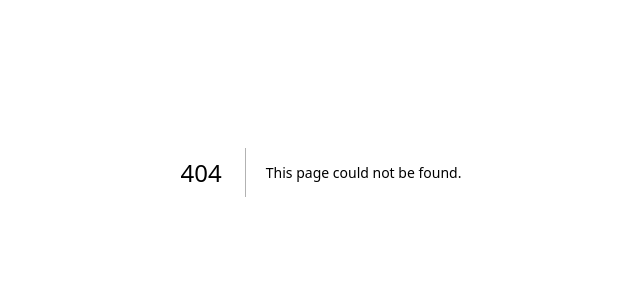
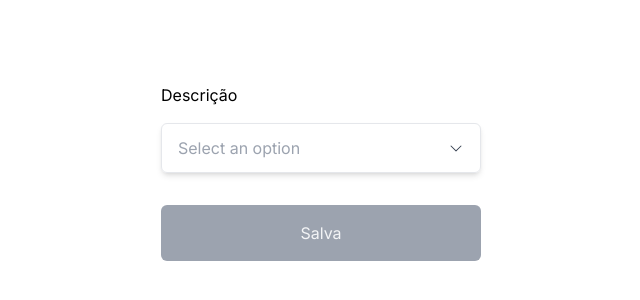
Before and after one commit to valdenirtrevisan/template-app-next, a Next.js app: page /form-examples in a window 1280 px wide. Before the commit this address had no page. Shown: the part 228-528 px from the top of the page, without its empty margins (319-959 px from the left). Built offline with nearby package versions, Linux system fonts and the light colour scheme.

Commit message:
componente de autocomplete e adiciona lib para montar um form de exemplo utilizando o componente

```diff
--- /dev/null
+++ b/src/Components/AutoComplete.tsx
@@ -0,0 +1,124 @@
+import { CaretDown, CircleNotch } from '@phosphor-icons/react';
+import clsx from 'clsx';
+import debounce from 'lodash.debounce';
+import { FocusEvent, useEffect, useRef, useState } from 'react';
+
+const options = [
+  { id: 1, label: 'option 1' },
+  { id: 2, label: 'option 2' },
+  { id: 3, label: 'option 3' },
+];
+
+type Option = {
+  id: number | string;
+  label: string;
+};
+
+type AutoCompleteProps = {
+  onChange: (value: Option) => void;
+};
+
+function delay(ms: number) {
+  return new Promise((resolve) => setTimeout(resolve, ms));
+}
+
+async function getOptions(search?: string) {
+  await delay(500);
+  return !search
+    ? options
+    : options.filter((o) =>
+        o.label.toLowerCase().startsWith(search.toLowerCase()),
+      );
+}
+
+const AutoComplete = ({ onChange }: AutoCompleteProps) => {
+  const inputSearch = useRef<HTMLInputElement>(null);
+  const [loading, setLoading] = useState(false);
+  const [open, setOpen] = useState(false);
+  const [optionSelected, setOptionSelected] = useState<Option>();
+  const [options, setOptions] = useState<Option[] | null>(null);
+
+  function handleBlur(e: FocusEvent<HTMLDivElement, Element>) {
+    const currentTarget = e.currentTarget;
+    setTimeout(() => {
+      if (!currentTarget.contains(document.activeElement)) {
+        setOpen(false);
+        if (inputSearch.current) {
+          if (!optionSelected) {
+            inputSearch.current.value = '';
+          } else {
+            inputSearch.current.value = optionSelected.label;
+          }
+        }
+      }
+    }, 0);
+  }
+
+  function handleSelectOption(option: Option) {
+    setOpen(false);
+    onChange(option);
+    setOptionSelected(option);
+    setOptions([option]);
+    if (inputSearch.current) inputSearch.current.value = option.label;
+  }
+
+  const debouncedFetchApi = debounce(async (data) => {
+    setLoading(true);
+    setOptions(await getOptions(data));
+    setLoading(false);
+  }, 1000);
+
+  function handleChange(e: React.ChangeEvent<HTMLInputElement>) {
+    debouncedFetchApi(e.target.value);
+  }
+
+  useEffect(() => {
+    console.log(options);
+  }, [options]);
+
+  return (
+    <div tabIndex={1} className="relative text-gray-700" onBlur={handleBlur}>
+      <div className="flex items-center border p-1 rounded-md shadow-md focus-within:ring-2 focus-within:ring-blue-500">
+        <input
+          className="flex-1 py-2 px-3 focus:ring-0 focus:outline-0"
+          placeholder="Select an option"
+          ref={inputSearch}
+          onChange={handleChange}
+          onClick={() => {
+            setOpen(true);
+          }}
+        />
+        {loading ? (
+          <span className="px-3 animate-spin">
+            <CircleNotch />
+          </span>
+        ) : (
+          <span className="px-3">
+            <CaretDown />
+          </span>
+        )}
+      </div>
+      {options && (
+        <ul
+          className={clsx(
+            'w-full bg-white cursor-pointer mt-1 border rounded-md shadow-md',
+            { hidden: !open },
+            { absolute: open },
+          )}
+        >
+          {options.map((option) => (
+            <li
+              key={option.id}
+              className="py-1 px-2 hover:bg-blue-200"
+              onClick={() => handleSelectOption(option)}
+            >
+              <span className="capitalize">{option.label}</span>
+            </li>
+          ))}
+        </ul>
+      )}
+    </div>
+  );
+};
+
+export default AutoComplete;
--- /dev/null
+++ b/src/pages/form-examples.tsx
@@ -0,0 +1,61 @@
+import AutoComplete from '@/Components/AutoComplete';
+import { useEffect, useState } from 'react';
+import { Controller, useForm } from 'react-hook-form';
+import { z } from 'zod';
+import { zodResolver } from '@hookform/resolvers/zod';
+
+const formSchema = z.object({
+  option: z.object({ id: z.number(), label: z.string() }),
+});
+
+type FormSchemaData = z.infer<typeof formSchema>;
+
+const Page = () => {
+  const {
+    control,
+    handleSubmit,
+    formState: { errors },
+  } = useForm<FormSchemaData>({
+    resolver: zodResolver(formSchema),
+  });
+  const [resultado, setResultado] = useState('');
+
+  useEffect(() => {
+    console.log(errors);
+  }, [errors]);
+
+  function submit(data: FormSchemaData) {
+    setResultado(JSON.stringify(data, null, 2));
+  }
+
+  return (
+    <main className="h-screen flex flex-col gap-6 items-center justify-center">
+      <form
+        onSubmit={handleSubmit(submit)}
+        className="flex flex-col gap-4 w-full max-w-xs"
+      >
+        <label>Descrição</label>
+        <Controller
+          name="option"
+          control={control}
+          render={({ field: { onChange } }) => (
+            <AutoComplete onChange={onChange} />
+          )}
+        />
+
+        <button
+          type="submit"
+          className="bg-gray-400 text-gray-100 px-2 py-4 rounded-md mt-4"
+        >
+          Salva
+        </button>
+      </form>
+
+      {resultado && (
+        <pre className="text-sm text-gray-700 p-6">{resultado}</pre>
+      )}
+    </main>
+  );
+};
+
+export default Page;
--- a/src/pages/index.tsx
+++ b/src/pages/index.tsx
@@ -1,7 +1,9 @@
+import Link from 'next/link';
+
 const Page = () => {
   return (
-    <div>
-      <h1>Page</h1>
+    <div className="flex w-screen h-screen items-center justify-center">
+      <Link href={'/form-examples'}>form-examples</Link>
     </div>
   );
 };
--- a/tailwind.config.js
+++ b/tailwind.config.js
@@ -5,19 +5,6 @@ module.exports = {
   content: ['./src/**/*.tsx'],
 
   theme: {
-    colors: {
-      gray: {
-        900: '#121214',
-        800: '#202024',
-        400: '#7c7c8a',
-        200: '#c4c4cc',
-        100: '#e1e1e6',
-      },
-      cyan: {
-        500: '#81d8f7',
-        300: '#9be1f8',
-      },
-    },
     fontSize: {
       xs: 14,
       sm: 16,
```
Also changed, not shown: package.json (+8 -1 lines), 1 other file (tests, documents, lock files or other folders).
